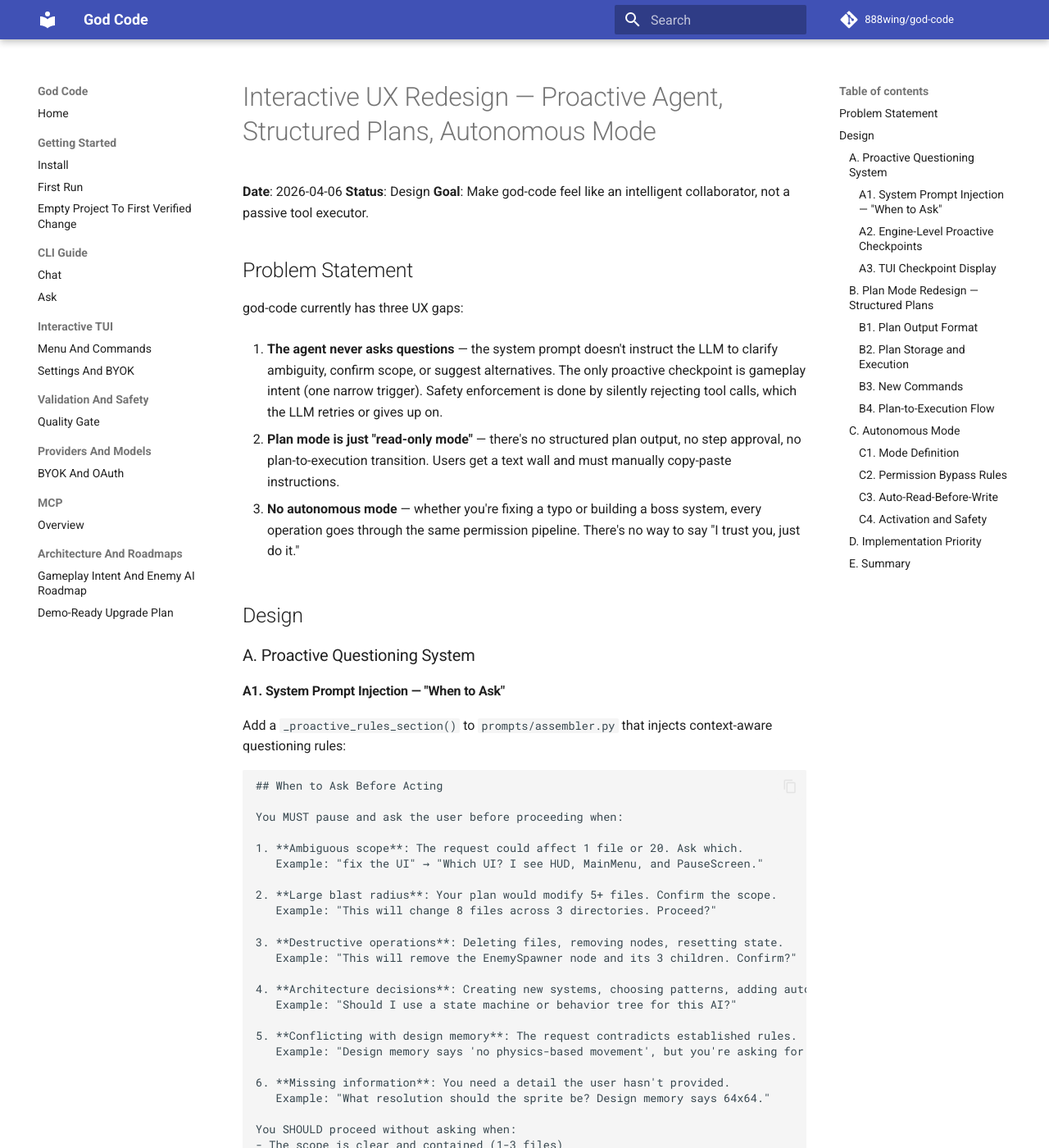
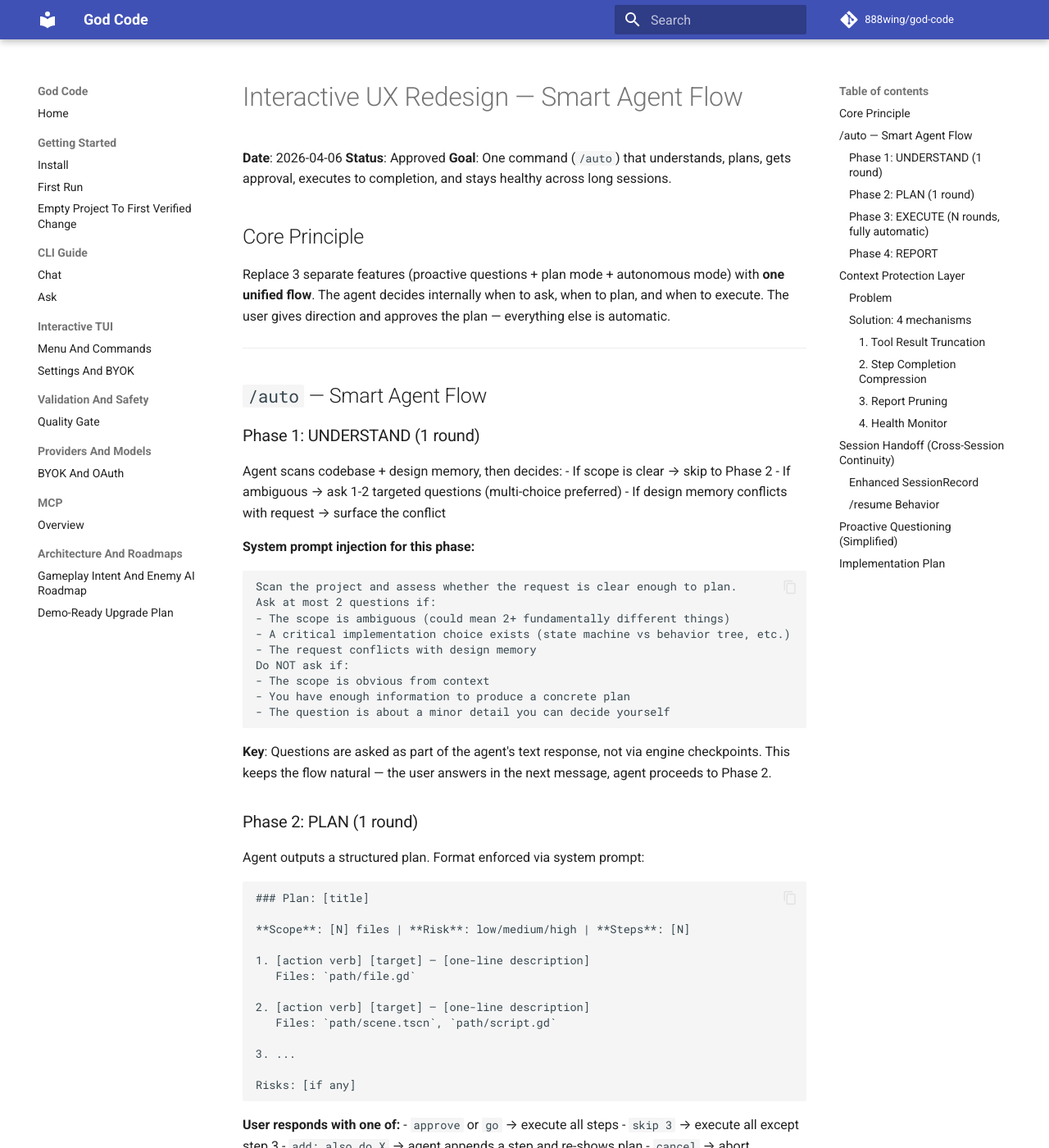
Before and after one commit to 888wing/god-code, an MkDocs documentation site: the page built from docs/plans/2026-04-06-interactive-ux-redesign.md, in a window 1280 px wide and 1400 px high. Shown: the whole window at 82% size. Built offline with MkDocs 1.6.1 and Material for MkDocs 9.7.7, drawn with Linux system fonts in a browser that asks for light colours; comment, search, counter and statistics services are not loaded; some of the changed text lies outside the part shown.

Commit message:
docs: finalize /auto smart agent flow design (approved)

````diff
--- a/docs/plans/2026-04-06-interactive-ux-redesign.md
+++ b/docs/plans/2026-04-06-interactive-ux-redesign.md
@@ -1,305 +1,314 @@
-# Interactive UX Redesign — Proactive Agent, Structured Plans, Autonomous Mode
+# Interactive UX Redesign — Smart Agent Flow
 
 **Date**: 2026-04-06
-**Status**: Design
-**Goal**: Make god-code feel like an intelligent collaborator, not a passive tool executor.
+**Status**: Approved
+**Goal**: One command (`/auto`) that understands, plans, gets approval, executes to completion, and stays healthy across long sessions.
 
-## Problem Statement
+## Core Principle
 
-god-code currently has three UX gaps:
+Replace 3 separate features (proactive questions + plan mode + autonomous mode) with **one unified flow**. The agent decides internally when to ask, when to plan, and when to execute. The user gives direction and approves the plan — everything else is automatic.
 
-1. **The agent never asks questions** — the system prompt doesn't instruct the LLM to clarify ambiguity, confirm scope, or suggest alternatives. The only proactive checkpoint is gameplay intent (one narrow trigger). Safety enforcement is done by silently rejecting tool calls, which the LLM retries or gives up on.
+---
 
-2. **Plan mode is just "read-only mode"** — there's no structured plan output, no step approval, no plan-to-execution transition. Users get a text wall and must manually copy-paste instructions.
+## `/auto` — Smart Agent Flow
 
-3. **No autonomous mode** — whether you're fixing a typo or building a boss system, every operation goes through the same permission pipeline. There's no way to say "I trust you, just do it."
+### Phase 1: UNDERSTAND (1 round)
 
-## Design
+Agent scans codebase + design memory, then decides:
+- If scope is clear → skip to Phase 2
+- If ambiguous → ask 1-2 targeted questions (multi-choice preferred)
+- If design memory conflicts with request → surface the conflict
 
-### A. Proactive Questioning System
+**System prompt injection for this phase:**
+```
+Scan the project and assess whether the request is clear enough to plan.
+Ask at most 2 questions if:
+- The scope is ambiguous (could mean 2+ fundamentally different things)
+- A critical implementation choice exists (state machine vs behavior tree, etc.)
+- The request conflicts with design memory
+Do NOT ask if:
+- The scope is obvious from context
+- You have enough information to produce a concrete plan
+- The question is about a minor detail you can decide yourself
+```
 
-#### A1. System Prompt Injection — "When to Ask"
+**Key**: Questions are asked as part of the agent's text response, not via engine checkpoints. This keeps the flow natural — the user answers in the next message, agent proceeds to Phase 2.
 
-Add a `_proactive_rules_section()` to `prompts/assembler.py` that injects context-aware questioning rules:
+### Phase 2: PLAN (1 round)
+
+Agent outputs a structured plan. Format enforced via system prompt:
 
 ```
-## When to Ask Before Acting
-
-You MUST pause and ask the user before proceeding when:
-
-1. **Ambiguous scope**: The request could affect 1 file or 20. Ask which.
-   Example: "fix the UI" → "Which UI? I see HUD, MainMenu, and PauseScreen."
-
-2. **Large blast radius**: Your plan would modify 5+ files. Confirm the scope.
-   Example: "This will change 8 files across 3 directories. Proceed?"
-
-3. **Destructive operations**: Deleting files, removing nodes, resetting state.
-   Example: "This will remove the EnemySpawner node and its 3 children. Confirm?"
-
-4. **Architecture decisions**: Creating new systems, choosing patterns, adding autoloads.
-   Example: "Should I use a state machine or behavior tree for this AI?"
-
-5. **Conflicting with design memory**: The request contradicts established rules.
-   Example: "Design memory says 'no physics-based movement', but you're asking for RigidBody2D."
-
-6. **Missing information**: You need a detail the user hasn't provided.
-   Example: "What resolution should the sprite be? Design memory says 64x64."
-
-You SHOULD proceed without asking when:
-- The scope is clear and contained (1-3 files)
-- The request matches existing patterns in the codebase
-- You have all the information needed
-- The change is easily reversible (edit, not delete)
-```
-
-#### A2. Engine-Level Proactive Checkpoints
-
-Add checkpoint hooks in `engine.py` that trigger BEFORE tool execution:
-
-```python
-class ProactiveCheckpoint:
-    """A question the engine wants to ask the user before proceeding."""
-    question: str
-    options: list[str] | None = None  # None = free text
-    context: str = ""
-    skip_label: str = "Proceed anyway"
-
-# New engine method
-async def _check_proactive_gates(self, response: Message) -> ProactiveCheckpoint | None:
-    """Analyze model response before executing tools. Return checkpoint if needed."""
-
-    # Gate 1: Blast radius check
-    tool_count = len(response.tool_calls or [])
-    write_tools = [tc for tc in (response.tool_calls or []) if not self.registry.get(tc.name).is_read_only()]
-    if len(write_tools) >= 5 and self.mode != "autonomous":
-        return ProactiveCheckpoint(
-            question=f"About to modify {len(write_tools)} files. Proceed?",
-            options=["Yes, proceed", "Show me the plan first", "Cancel"],
-        )
-
-    # Gate 2: Mode mismatch
-    if self.mode == "plan" and write_tools:
-        return ProactiveCheckpoint(
-            question="You're in plan mode but the request implies changes. Switch to apply mode?",
-            options=["Switch to apply", "Stay in plan", "Cancel"],
-        )
-
-    # Gate 3: Destructive operations (delete, remove, reset)
-    destructive = [tc for tc in write_tools if "delete" in tc.name or "remove" in tc.name]
-    if destructive:
-        return ProactiveCheckpoint(
-            question=f"This includes {len(destructive)} destructive operations. Confirm?",
-            options=["Yes, delete", "Show details", "Cancel"],
-        )
-
-    return None  # No checkpoint needed
-```
-
-#### A3. TUI Checkpoint Display
-
-New `display.py` method for inline checkpoints:
-
-```python
-def proactive_checkpoint(self, checkpoint: ProactiveCheckpoint) -> str:
-    """Display a checkpoint panel and return user's choice."""
-    # Rich Panel with question + options
-    # Inline in the chat flow, not a separate menu
-    # Returns selected option text or user's free text
-```
-
-### B. Plan Mode Redesign — Structured Plans
-
-#### B1. Plan Output Format
-
-When in plan mode, the system prompt instructs the LLM to output structured plans:
-
-```
-## Plan Mode Output Format
-
-When in plan mode, output plans in this exact format:
-
 ### Plan: [title]
 
-**Scope**: [number] files | **Risk**: [low/medium/high] | **Estimated tools**: [count]
+**Scope**: [N] files | **Risk**: low/medium/high | **Steps**: [N]
 
-1. **[action verb] [target]** — [description]
-   - Files: `path/to/file.gd`, `path/to/scene.tscn`
-   - Risk: low
-   - Reversible: yes
+1. [action verb] [target] — [one-line description]
+   Files: `path/file.gd`
 
-2. **[action verb] [target]** — [description]
-   - Files: `path/to/other.gd`
-   - Risk: medium
-   - Reversible: yes
+2. [action verb] [target] — [one-line description]
+   Files: `path/scene.tscn`, `path/script.gd`
 
 3. ...
 
-**Dependencies**: Step 2 requires Step 1.
-**Risks**: [any risks or concerns]
-**Alternative approaches**: [if applicable]
+Risks: [if any]
 ```
 
-#### B2. Plan Storage and Execution
+**User responds with one of:**
+- `approve` or `go` → execute all steps
+- `skip 3` → execute all except step 3
+- `add: also do X` → agent appends a step and re-shows plan
+- `cancel` → abort
+
+**Plan storage**: Stored on `engine.current_plan: ExecutionPlan` (not in message list). Survives across rounds but doesn't bloat context.
 
 ```python
 @dataclass
 class PlanStep:
     index: int
-    action: str          # "create", "modify", "delete", "configure"
-    target: str          # human-readable target
-    description: str
-    files: list[str]
-    risk: str            # low, medium, high
-    status: str = "pending"  # pending, approved, rejected, completed, failed
+    action: str         # create, modify, delete, configure, validate
+    target: str         # human-readable: "boss state machine base class"
+    files: list[str]    # paths
+    status: str = "pending"  # pending | approved | skipped | running | done | failed
+    summary: str = ""   # filled after completion: "+45 lines, validated OK"
 
 @dataclass
 class ExecutionPlan:
     title: str
     steps: list[PlanStep]
-    scope_files: int
-    overall_risk: str
+    risk: str           # low, medium, high
+    created_at: str     # ISO timestamp
+```
+
+### Phase 3: EXECUTE (N rounds, fully automatic)
+
+Engine switches to apply mode internally and executes approved steps sequentially.
+
+**Status line** (always visible, one line, updates in-place):
+```
+⚡ Step 2/5: editing boss_phase_spread.gd...
+```
+
+**`/status` command** expands to full Rich panel:
+```
+┌─ Plan: Add 3-phase boss system ───────────────────┐
+│ ✅ 1. Create BossStateMachine      [2 files, +98]  │
+│ 🔄 2. Implement phase scripts      [editing...]    │
+│ ⏳ 3. Create boss scene                            │
+│ ⏳ 4. Wire into spawner                            │
+│ ── 5. Validate (skipped)                           │
+│                                                     │
+│ Progress: 1/4 | Tokens: 8,200 | Time: 1m 24s      │
+└─────────────────────────────────────────────────────┘
+```
+
+**Permission bypass during execute:**
+
+| Check | Behavior |
+|-------|----------|
+| Read-before-write | Auto-read silently, then write |
+| Protected paths | Warn in log, allow |
+| Risk: MEDIUM/HIGH | Allow + log |
+| Risk: CRITICAL | Stop and ask user |
+| Quality gate fail | Auto-retry fix (max 3x per step) |
+| 3x consecutive failures | Stop, show report, ask user |
+
+**Step completion flow:**
+1. Execute step's tool calls
+2. Run quality gate on modified files
+3. If pass → mark step done, compress step context, move to next
+4. If fail → auto-fix attempt (up to 3x) → still fail → pause
+
+**User can type at any time during execution:**
+- Any input → pause after current step finishes, show progress, wait for instruction
+- `/status` → show full plan panel without pausing
+- `/cancel` → stop execution, keep completed work
+
+### Phase 4: REPORT
+
+After all steps complete (or stopped):
+
+```
+┌─ Done ─────────────────────────────────────────────┐
+│ Plan: Add 3-phase boss system                       │
+│ Steps: 4/4 complete | 1 skipped                     │
+│ Files: 3 created, 2 modified                        │
+│ Validation: passed                                  │
+│ Tokens: 18,200 | Cost: $0.05 | Time: 3m 12s        │
+└─────────────────────────────────────────────────────┘
+```
+
+Auto-updates:
+- Design memory: if new systems/patterns were created
+- Changeset: saved to session for `/resume`
+- Plan status: saved to session for `/resume`
+
+---
+
+## Context Protection Layer
+
+### Problem
+`/auto` can run 20+ tool rounds. Without protection, context bloats and quality degrades.
+
+### Solution: 4 mechanisms
+
+#### 1. Tool Result Truncation
+
+```python
+MAX_TOOL_RESULT_CHARS = 2000
+
+def truncate_tool_result(content: str) -> str:
+    """Keep first 1000 + last 500 chars, insert [...truncated N chars...]."""
+    if len(content) <= MAX_TOOL_RESULT_CHARS:
+        return content
+    head = content[:1200]
+    tail = content[-500:]
+    omitted = len(content) - 1700
+    return f"{head}\n[...truncated {omitted} chars...]\n{tail}"
+```
+
+Applied in `_execute_pending_tools()` before appending tool result to messages.
+
+#### 2. Step Completion Compression
+
+When a plan step completes, replace all its tool results + quality reports with a single summary:
+
+```python
+def compress_completed_step(self, step: PlanStep):
+    """Replace step's messages with 1-line summary."""
+    # Find messages from this step's execution
+    # Replace with: "[Step 2 done: modified boss_phase_spread.gd +45 lines, validated OK]"
+    # Keeps recent context clean for next step
+```
+
+This is the key innovation for `/auto` — each completed step shrinks to ~50 tokens instead of accumulating 2000+ tokens of tool results.
+
+#### 3. Report Pruning
+
+```python
+MAX_QUALITY_REPORTS_IN_CONTEXT = 2  # Only keep latest 2
+
+def prune_old_reports(self):
+    """Remove quality/reviewer/playtest reports older than the last 2."""
+    # Scan messages for [SYSTEM] Quality gate / Reviewer / Playtest
+    # Keep most recent 2, remove older ones
+```
+
+#### 4. Health Monitor
+
+```python
+@dataclass
+class ContextHealth:
+    token_usage_ratio: float     # 0.0 - 1.0
+    rounds_since_compact: int
+    consecutive_errors: int       # Same error 3+ times = stuck
+    tool_success_rate: float      # Below 50% = something wrong
+    steps_completed: int
+    steps_remaining: int
 
     @property
-    def approved_steps(self) -> list[PlanStep]:
-        return [s for s in self.steps if s.status == "approved"]
+    def should_pause(self) -> bool:
+        return (
+            self.consecutive_errors >= 3
+            or self.tool_success_rate < 0.3
+            or self.token_usage_ratio > 0.9
+        )
+
+    @property
+    def should_compact(self) -> bool:
+        return self.token_usage_ratio > 0.6 or self.rounds_since_compact > 5
 ```
 
-#### B3. New Commands
+**On `should_pause`**: Stop execution, show health report, ask user.
+**On `should_compact`**: Run mini-compact (more aggressive than standard 75% threshold).
+
+---
+
+## Session Handoff (Cross-Session Continuity)
+
+### Enhanced SessionRecord
+
+```python
+@dataclass
+class SessionRecord:
+    # ... existing fields ...
+
+    # NEW: execution state
+    changeset_read: list[str]       # files read this session
+    changeset_modified: list[str]   # files modified this session
+    last_plan: dict | None          # ExecutionPlan serialized
+    completed_steps: list[str]      # "Step 1: created boss_state_machine.gd (+98 lines)"
+```
+
+### `/resume` Behavior
+
+On resume, inject a context restoration message:
 
 ```
-/plan               — show current plan (if any)
-/plan approve       — approve all pending steps
-/plan approve 1,3,5 — approve specific steps
-/plan reject 2      — reject a step
-/plan execute       — switch to apply mode and execute approved steps
-/plan clear         — discard current plan
+[SYSTEM] Restored session context:
+- Previous plan: "Add 3-phase boss system" (4/5 steps complete)
+- Files modified last session: boss_state_machine.gd, boss_phase_spread.gd, ...
+- Last step completed: Step 4 (wire into spawner)
+- Remaining: Step 5 (validate)
+
+Design memory is current. Changeset has been restored.
 ```
 
-#### B4. Plan-to-Execution Flow
+User can then:
+- Continue where they left off: "continue the plan"
+- Start something new: just type a new request
+- `/status` to see the restored plan state
+
+---
+
+## Proactive Questioning (Simplified)
+
+Instead of complex engine-level checkpoint gates, proactive questioning is handled entirely through the system prompt in Phase 1 (UNDERSTAND). The agent's own intelligence decides when to ask.
+
+**Additional system prompt rules for ALL modes (not just /auto):**
 
 ```
-User: "refactor the enemy system to use state machines"
-                    ↓
-[Plan mode] Agent inspects codebase, outputs structured plan
-                    ↓
-/plan → User reviews plan (5 steps shown)
-/plan reject 4 → User rejects optional step
-/plan approve → Approve remaining 4 steps
-/plan execute → Engine switches to apply mode, executes steps 1→2→3→5
-                    ↓
-After each step: checkpoint
-  "Step 1 complete (create StateMachine base). Continue to Step 2?"
-                    ↓
-[All steps done] → Auto quality gate → Report
+## When to Pause and Ask
+
+Before making changes, briefly assess scope. If your plan would:
+- Modify 5+ files → state the scope and ask "proceed?"
+- Delete anything → list what will be removed and ask "confirm?"
+- Conflict with design memory → quote the conflict and ask
+
+When the user says something vague like "fix the UI" or "improve performance":
+- List what you found and ask which to address
+- Do NOT guess and proceed on all of them
 ```
 
-### C. Autonomous Mode
+This replaces the engine-level `ProactiveCheckpoint` class from the original design — simpler, uses LLM intelligence instead of hardcoded rules.
 
-#### C1. Mode Definition
+---
 
-Add a 6th interaction mode: `autonomous` (or `/turbo`).
+## Implementation Plan
 
-```python
-# In modes.py
-ModeSpec(
-    name="autonomous",
-    label="Autonomous",
-    description="Full tool access with minimal confirmations. Agent works until done.",
-    allowed_tools=APPLY_TOOLS | {"analyze_screenshot", "score_screenshot"},
-    system_hint=(
-        "You are in AUTONOMOUS mode. Execute the task completely without pausing. "
-        "Chain tool calls aggressively. Fix validation errors immediately. "
-        "Only stop to ask the user if you encounter a genuine ambiguity that "
-        "could lead to two fundamentally different implementations."
-    ),
-)
+| Phase | Deliverable | Effort | Files |
+|-------|-------------|--------|-------|
+| **1** | ExecutionPlan dataclass + PlanStep | 1h | `runtime/execution_plan.py` |
+| **2** | `/auto` command parsing + Phase 1-2 (understand + plan) | 3h | `cli/commands.py`, `prompts/assembler.py` |
+| **3** | Phase 3 execute loop + status line + /status panel | 4h | `runtime/engine.py`, `tui/display.py` |
+| **4** | Tool result truncation + step compression | 2h | `runtime/context_manager.py`, `runtime/engine.py` |
+| **5** | Health monitor + auto-pause on degradation | 2h | `runtime/context_manager.py` |
+| **6** | Permission bypass for auto-execute (auto-read, allow HIGH) | 2h | `security/hooks.py`, `security/policies.py` |
+| **7** | Session handoff (changeset + plan in SessionRecord) | 2h | `runtime/session.py` |
+| **8** | System prompt proactive rules (all modes) | 1h | `prompts/assembler.py` |
+| **9** | Report pruning + mini-compact during execution | 2h | `runtime/context_manager.py` |
+| **10** | Testing + integration | 3h | `tests/` |
+
+**Total: ~22h across 10 phases**
+
+**Dependencies:**
+```
+Phase 1 → Phase 2 → Phase 3 (core flow)
+Phase 4 + 5 + 9 (context protection, parallel-safe)
+Phase 6 (permissions, independent)
+Phase 7 (session, independent)
+Phase 8 (prompts, independent)
+Phase 10 waits for all
 ```
 
-#### C2. Permission Bypass Rules
-
-In autonomous mode, the permission pipeline changes:
-
-| Check | Normal Mode | Autonomous Mode |
-|-------|-------------|-----------------|
-| Mode tool allowlist | Enforced | Same as apply |
-| Read-before-write hook | Block | Auto-read then write |
-| Protected path hook | Block | Warn but allow |
-| Risk: MEDIUM | Allow | Allow |
-| Risk: HIGH | Allow (apply/fix only) | Allow + log |
-| Risk: CRITICAL | Block always | Block always (never bypass) |
-| Quality gate failures | Inject report | Auto-retry fix (up to 3x) |
-| Round limit | 20 | 40 |
-| Blast radius checkpoint | Prompt user | Skip |
-
-#### C3. Auto-Read-Before-Write
-
-The biggest friction in normal mode is the read-before-write hook. In autonomous mode:
-
-```python
-# In hooks.py
-class AutoReadBeforeWriteHook:
-    """In autonomous mode, auto-read the file before allowing write."""
-
-    async def pre_execute(self, tool, input, context):
-        if context.mode != "autonomous":
-            return RequireReadBeforeWriteHook().pre_execute(tool, input, context)
-
-        # Auto-read the file if not yet read
-        path = getattr(input, "path", None)
-        if path and path not in context.changeset.read_files:
-            read_tool = context.registry.get("read_file")
-            if read_tool:
-                await read_tool.execute(read_tool.Input(path=path))
-                context.changeset.read_files.add(str(Path(path).resolve()))
-        return HookResult()  # Allow
-```
-
-#### C4. Activation and Safety
-
-```
-/mode autonomous    — enter autonomous mode
-/turbo              — alias for /mode autonomous
-```
-
-**Safety rails that NEVER change regardless of mode:**
-1. CRITICAL risk operations always blocked (rm -rf, git reset --hard, etc.)
-2. Project root containment always enforced
-3. Round limit enforced (40 in autonomous, 20 otherwise)
-4. Token budget enforced
-5. `.godot` import database never directly modified
-
-**Exit conditions:**
-- User types anything → autonomous pauses, shows progress, waits
-- Round limit reached → report progress, ask to continue
-- 3 consecutive quality gate failures → stop and ask
-
-### D. Implementation Priority
-
-| Phase | Items | Effort | Impact |
-|-------|-------|--------|--------|
-| **D1** | System prompt proactive rules (A1) + mode mismatch detection (A2 Gate 2) | 2h | High — agent starts asking smart questions |
-| **D2** | Autonomous mode definition (C1) + permission bypass (C2) + auto-read (C3) | 4h | High — removes friction for experienced users |
-| **D3** | Structured plan output format (B1) + plan storage (B2) | 3h | Medium — better plan mode UX |
-| **D4** | Plan commands (B3) + plan-to-execution flow (B4) | 4h | Medium — complete plan workflow |
-| **D5** | Blast radius checkpoint (A2 Gate 1) + destructive checkpoint (A2 Gate 3) | 2h | Medium — safety improvement |
-| **D6** | TUI checkpoint display (A3) | 2h | Medium — visual polish |
-
-### E. Summary
-
-```
-Before:
-  User → Request → [Agent blindly executes or silently fails] → Result
-
-After:
-  User → Request
-    ↓
-  [Proactive check: scope clear? blast radius? mode match?]
-    ↓ (if unclear)
-  Agent: "I see 3 possible interpretations. Which do you mean?"
-    ↓ (if clear)
-  [Execute in current mode]
-    ↓ plan mode                    ↓ apply mode               ↓ autonomous mode
-  Structured plan output          Normal execution            Aggressive chaining
-  /plan approve → /plan execute   Quality gates + review      Auto-fix, minimal pauses
-                                                              Only stops on ambiguity
-```
+Phases 4-9 can run in parallel after Phase 3.
````
